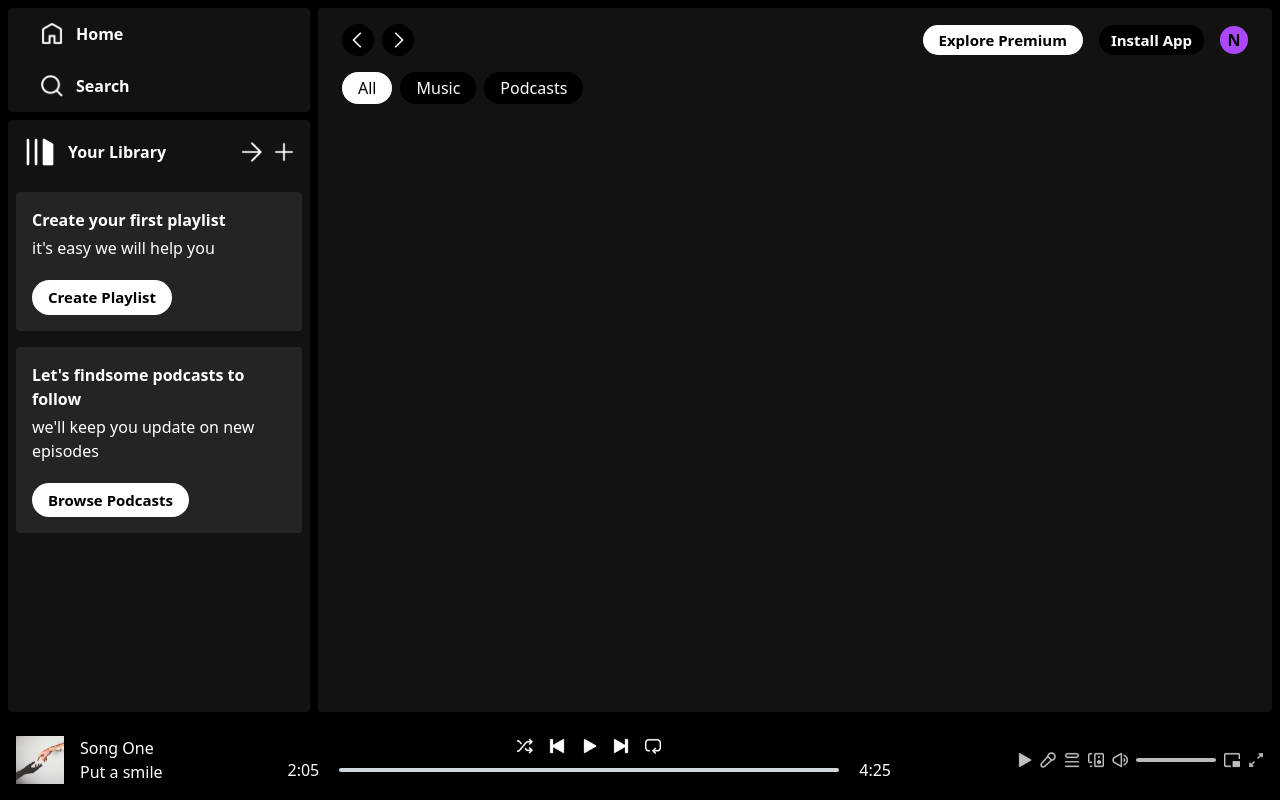
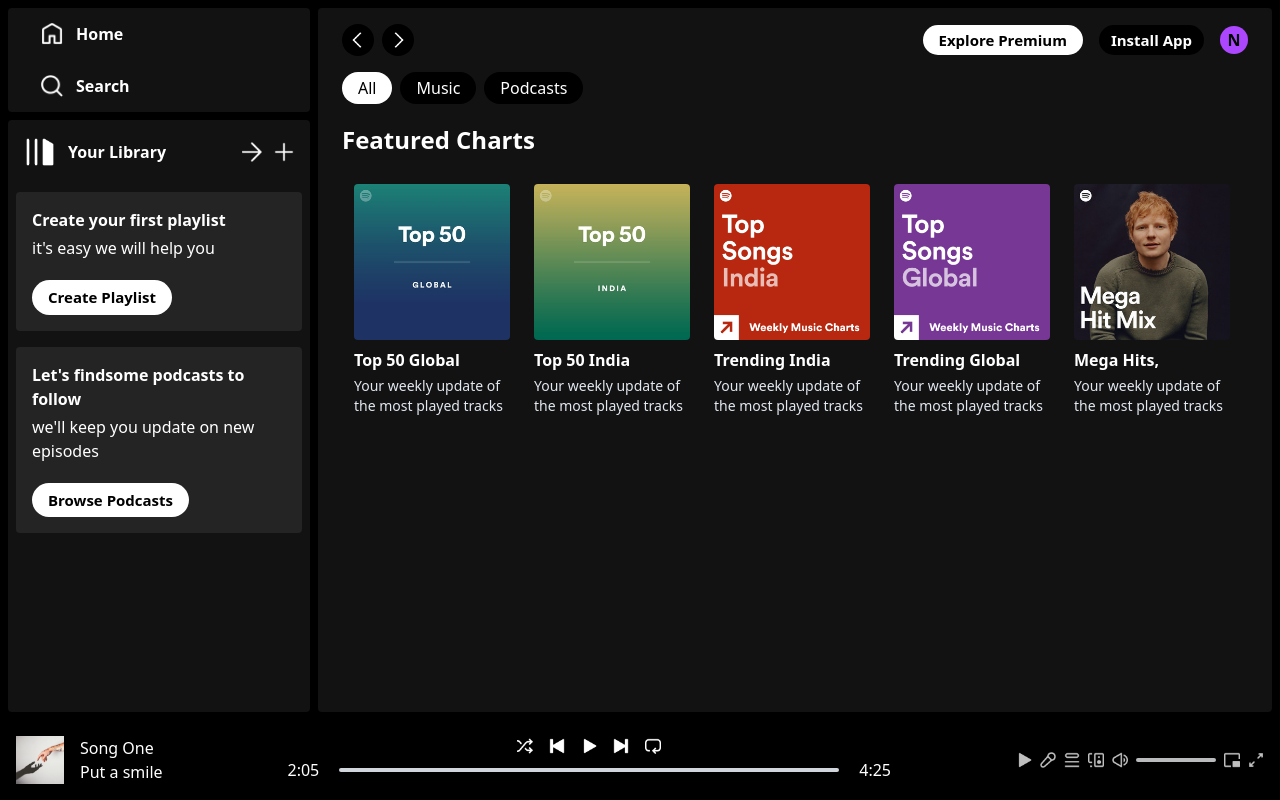
Before and after one commit to Nikita-kanwar/Spotify-Frontend-Clone, a React (Vite) app: page / in a window 1280 px wide. Built offline with nearby package versions, Linux system fonts and the light colour scheme.

Commit message:
albumitems

```diff
--- /dev/null
+++ b/src/Components/AlbumItem.jsx
@@ -0,0 +1,13 @@
+import React from 'react'
+
+const AlbumItem = ({image,name,desc,id}) => {
+  return (
+    <div className='min-w-[180px] p-2 px-3 rounded cursor-pointer hover:bg-[#ffffff26]'>
+        <img className='rounded ' src={image} alt="" />
+       <p className='font-bold mt-2 mb-1' >{name}</p>
+       <p className='text-slate-200 text-sm'>{desc}</p>
+    </div>
+  )
+}
+
+export default AlbumItem
--- a/src/Components/DisplayHome.jsx
+++ b/src/Components/DisplayHome.jsx
@@ -1,10 +1,18 @@
 import React from 'react'
 import Navbar from './Navbar'
+import { albumsData } from '../assets/assets'
+import AlbumItem from './AlbumItem'
 
 const DisplayHome = () => {
   return (
    <>
    <Navbar />
+   <div className='mb-4'>
+    <h1 className='my-5 font-bold text-2xl'>Featured Charts</h1>
+    <div className='flex overflow-auto'>
+    {albumsData.map((item,index)=>(<AlbumItem key={index} name={item.name} desc={item.desc} id={item.id} image={item.image} />))}
+    </div>
+   </div>
    </>
   )
 }
```
